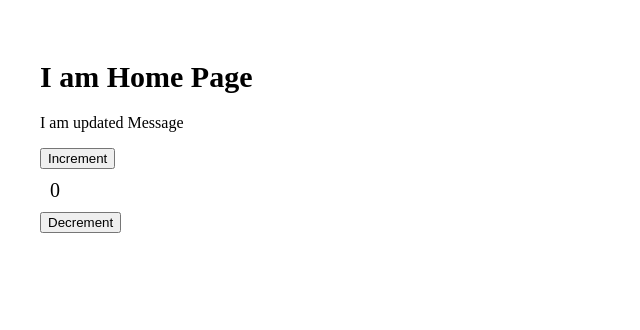
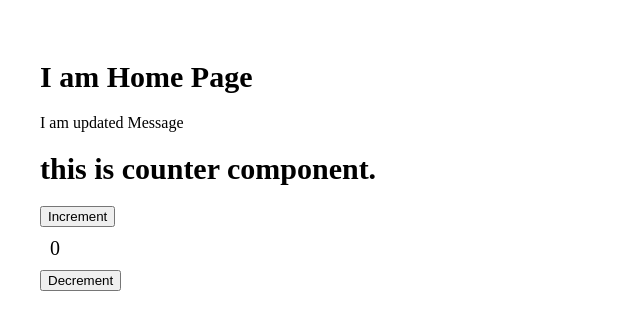
Before and after one commit to ta21no/ta21no-reactjs-firebase-servicario, a React (Create React App) app: page / in a window 1280 px wide. Shown: the top 330 px of the page, without its empty margins (0-640 px from the left). Built offline with nearby package versions, Linux system fonts and the light colour scheme.

Commit message:
Counter componentで機能を分離 親componentが子componentから情報を受取り debuggerタグでdebuggerを起動 componentDidUpdateでprevProps,PrevStateを確認

```diff
--- /dev/null
+++ b/src/components/Counter.js
@@ -0,0 +1,44 @@
+import React from 'react'
+
+class Counter extends React.Component {
+
+    state = {
+        count: 0
+    }
+
+    componentDidUpdate(prevProps, prevState) {
+        // console.log(prevState)
+        // console.log(prevProps)
+    }
+
+    increment = () => {
+        const { count } = this.state
+        const { onChange } = this.props
+        this.setState({count: count + 1})
+        onChange('increment', count + 1)
+    }
+
+    decrement = () => {
+        const { count } = this.state
+        const { onChange } = this.props
+        this.setState({count: count - 1})
+        onChange('decrement', count - 1)
+    }
+
+
+
+    render() {
+        const { count } = this.state
+        const { title } = this.props
+        return (
+            <>
+                <h1>{title}</h1>
+                <button onClick={this.increment}>Increment</button>
+                <div className="counter">{count}</div>
+                <button onClick={this.decrement}>Decrement</button>
+            </>
+        )
+    }
+}
+
+export default Counter
--- a/src/pages/Home.js
+++ b/src/pages/Home.js
@@ -1,5 +1,6 @@
 import React, { useState, useEffect } from 'react'
 import './Home.css'
+import Counter from "../components/Counter";
 
 // const Home = () => {
 //
@@ -33,50 +34,33 @@ import './Home.css'
 
 class Home extends React.Component {
 
-    constructor(props) {
-        super(props);
-
-        this.state = {
-            message: 'Super Message!!!',
-            count: 0
-        }
-
+    state = {
+        message: 'Super Message!!!'
     }
-
-    // state = {
-    //     message: 'Super Message!!!!!'
-    // }
 
     componentDidMount() {
         setTimeout(() => {
             this.setState({message: 'I am updated Message'})
         }, 1000)
-
-        this.decrement = this.decrement.bind(this)
     }
 
-    increment = () => {
-        const { count } = this.state
-        this.setState({count: count + 1})
+    displayMessage = (type, count) => {
+        if (type === 'increment') {
+            console.log(`your number was increment ${count}`)
+            return
+        }
+        console.log(`your number was decrement ${count}`)
     }
 
-    decrement() {
-        const { count } = this.state
-        this.setState({count: count - 1})
-    }
-
-
     render() {
-        const { message, count } = this.state;
+        const { message } = this.state;
         return (
             <div className="container">
                 <h1>I am Home Page</h1>
                 <p>{message}</p>
-                <button onClick={this.increment}>Increment</button>
-                <div className="counter">{count}</div>
-                { /*<button onClick={() => this.decrement()}>Decrement</button> */ }
-                { /*<button onClick={this.decrement.bind(this)}>Decrement</button>*/ }
-                <button onClick={this.decrement}>Decrement</button>
+                <Counter
+                    onChange={this.displayMessage}
+                    title={'this is counter component.'}/>
             </div>
         )
     }
```
